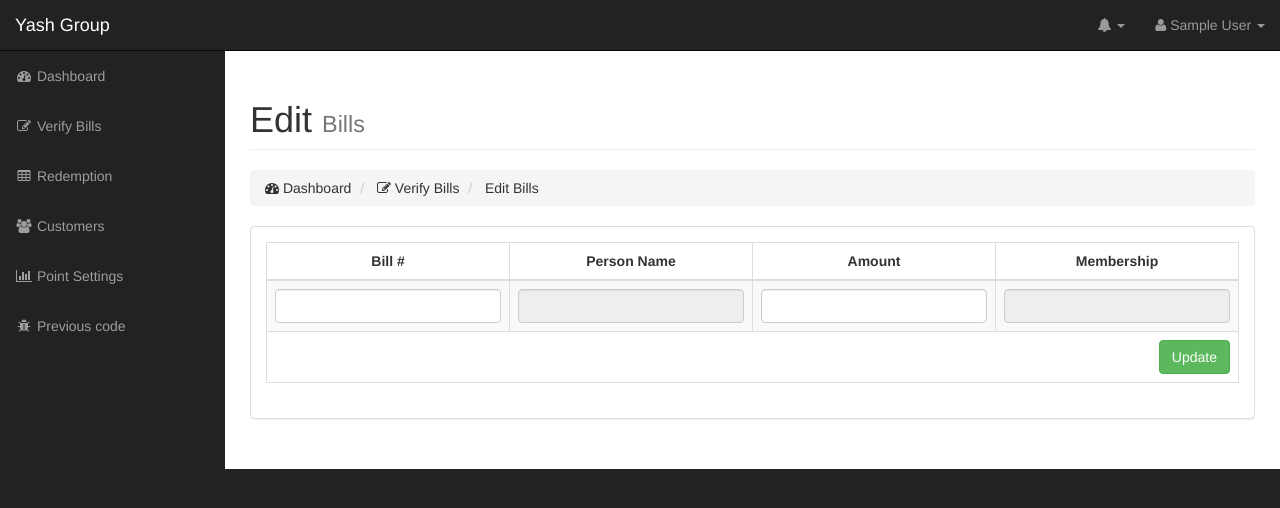
After one commit to samrdh/yash, a PHP site: page /edit_bill.php in a window 1280 px wide. The commit adds this page. Shown: the top 508 px of the page. Run offline with PHP 8.4, Linux system fonts and the light colour scheme; the visitor is signed in with stand-in values (Sample User, id 1); data that the repository does not hold is empty.

Commit message:
verify bills 2

```diff
--- /dev/null
+++ b/edit_bill.php
@@ -0,0 +1,76 @@
+<?php
+include("header.php");
+?>
+        <div id="page-wrapper">
+
+<div class="container-fluid">
+
+    <!-- Page Heading -->
+    <div class="row">
+        <div class="col-lg-12">
+            <h1 class="page-header">
+                Edit <small>Bills</small>
+            </h1>
+            <ol class="breadcrumb">
+                <li>
+                    <i class="fa fa-dashboard"></i> Dashboard
+                </li>
+                <li class="">
+                                    <i class="fa fa-edit"></i> Verify Bills
+                </li>
+                <li>
+                         Edit Bills
+                </li>
+            </ol>
+        </div>
+    </div>
+
+    <div class="row">
+        <div class="col-lg-12">
+                                <!-- Editable table -->
+                                <div class="panel panel-default">
+                                  <div class="panel-body">
+                                      <div class="table-responsive">
+                                      <table class="table table-bordered table-striped text-center">
+                                        <thead>
+                                        <tr>
+                                          <th class="text-center">Bill #</th>
+                                          <th class="text-center">Person Name</th>
+                                          <th class="text-center">Amount</th>
+                                          <th class="text-center">Membership</th>
+                                        </tr>
+                                      </thead>
+                                      <tbody>
+                                        <tr>
+                                          <td class="pt-3-half"><input  value="<?php echo $row["bill_no"]; ?>" type="text" class="form-control" ></td>
+                                          <td class="pt-3-half"><input disabled='true' value="<?php echo $row["f_name"];?>&nbsp;<?php echo $row["l_name"]; ?>" type="text" class="form-control" ></td>
+                                          <td class="pt-3-half"><input  value="<?php echo $row["amt"]; ?>" type="text" class="form-control" ></td>
+                                          <td class="pt-3-half"><input disabled='true' value="<?php echo $row["type"]; ?>" type="text" class="form-control" ></td>
+                                        </tr>
+                                        <tr>
+                                          <td colspan="5" class="text-right">
+                                          <input type="button" class="btn btn-success" name="update" value="Update"  />
+                                        </td>
+                                        </tr>
+                                        </tbody>
+                                      </table>
+
+                                    </div>
+                                  </div>
+                                </div>
+                                <br>
+                                <!-- Editable table -->
+        </div>
+    </div>
+    <!-- /.row -->
+
+</div>
+<!-- /.container-fluid -->
+
+</div>
+<!-- /#page-wrapper -->
+
+</div>
+<?php
+include("footer.php");
+?>
```
Also changed, not shown: verifybills.php (+26 -5 lines).
